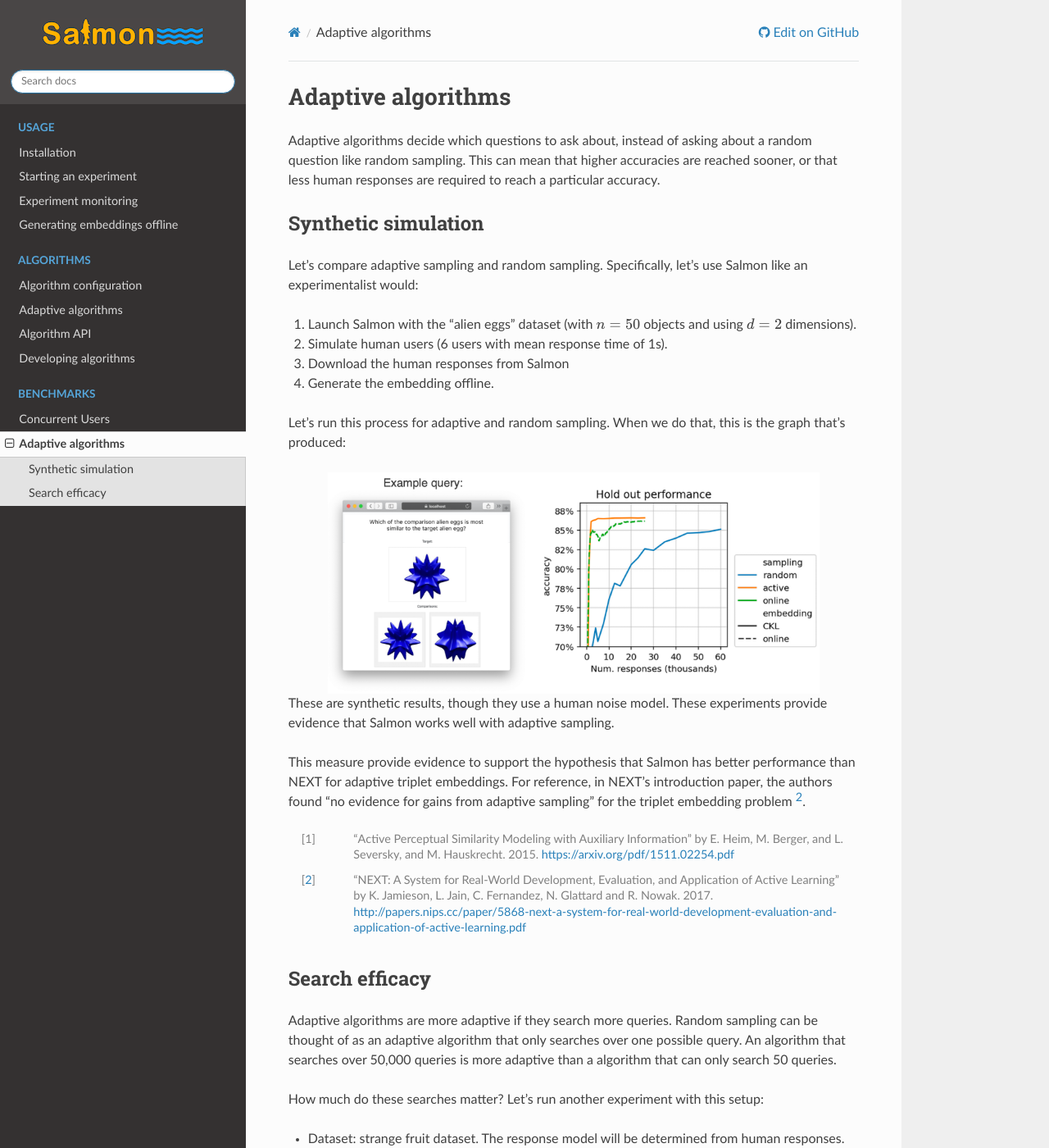
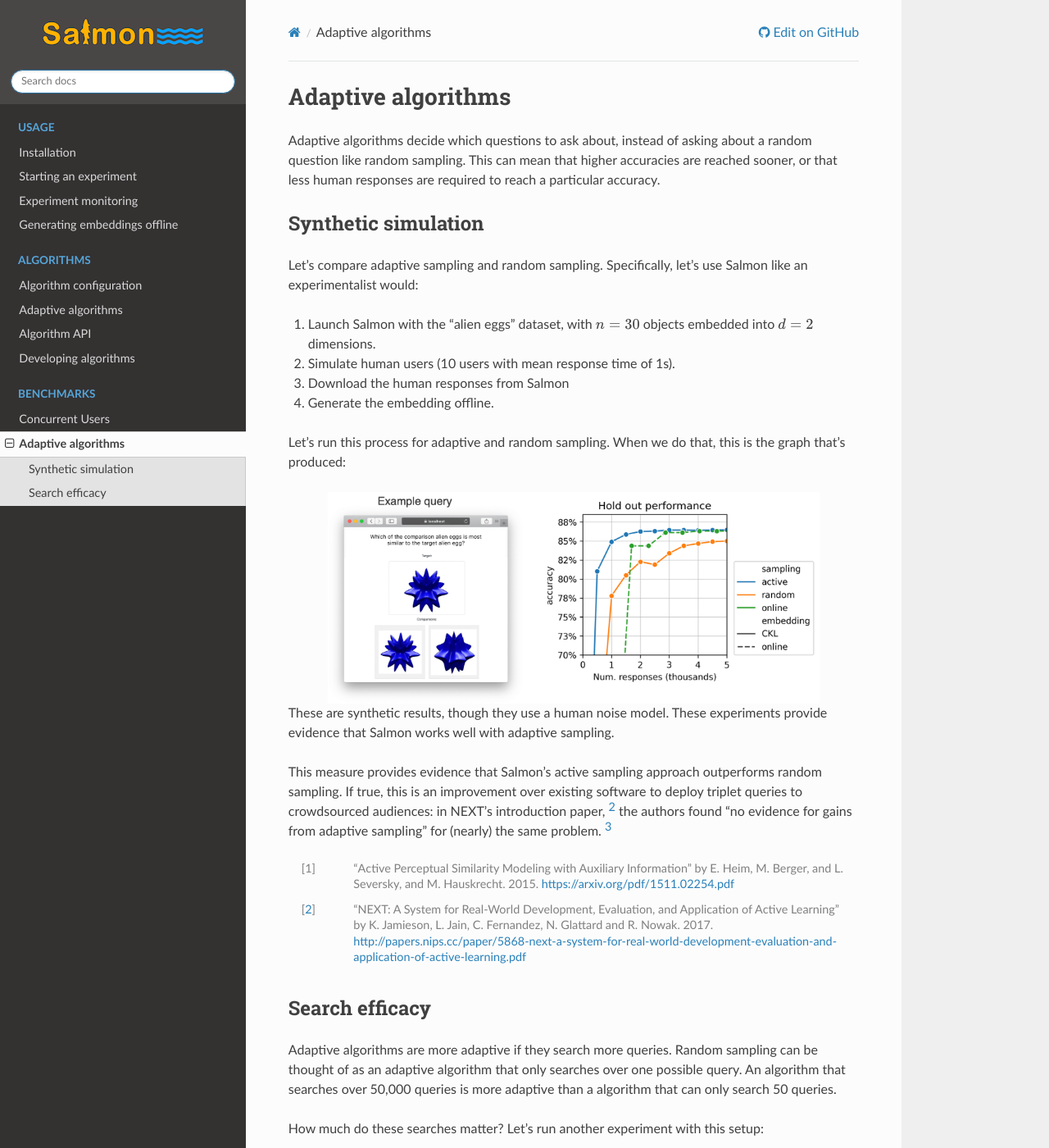
Before and after one commit to stsievert/salmon, a Sphinx documentation site: the page built from docs/source/benchmarks/adaptive.rst, in a window 1280 px wide and 1400 px high. Shown: the whole window at 82% size. Built offline with Sphinx 7.4.7 and the Read the Docs theme 2.0.0, drawn with Linux system fonts in a browser that asks for light colours; some of the changed text lies outside the part shown.

Commit message:
Edit benchmark

```diff
--- a/docs/source/benchmarks/adaptive.rst
+++ b/docs/source/benchmarks/adaptive.rst
@@ -12,9 +12,9 @@
 Let's compare adaptive sampling and random sampling. Specifically, let's use
 Salmon like an experimentalist would:
 
-1. Launch Salmon with the "alien eggs" dataset (with :math:`n=50` objects and
-   using :math:`d=2` dimensions).
-2. Simulate human users (6 users with mean response time of 1s).
+1. Launch Salmon with the "alien eggs" dataset, with :math:`n=30` objects
+   embedded into :math:`d=2` dimensions.
+2. Simulate human users (10 users with mean response time of 1s).
 3. Download the human responses from Salmon
 4. Generate the embedding offline.
 
@@ -28,10 +28,11 @@
 These are synthetic results, though they use a human noise model. These
 experiments provide evidence that Salmon works well with adaptive sampling.
 
-This measure provide evidence to support the hypothesis that Salmon has better
-performance than NEXT for adaptive triplet embeddings. For reference, in NEXT's
-introduction paper, the authors found "no evidence for gains from adaptive
-sampling" for the triplet embedding problem [2]_.
+This measure provides evidence that Salmon's active sampling approach
+outperforms random sampling. If true, this is an improvement over existing
+software to deploy triplet queries to crowdsourced audiences: in NEXT's
+introduction paper, [2]_ the authors found "no evidence for gains from adaptive
+sampling" for (nearly) the same problem. [#same]_
 
 .. [1] "Active Perceptual Similarity Modeling with Auxiliary Information" by E.
        Heim, M. Berger, and L. Seversky, and M. Hauskrecht. 2015.
@@ -81,3 +82,9 @@
 If you only have the budget for 4,000 queries the most complete search will reach about 82% accuracy. The least complete search will only reach about 60% accuracy.
 
 If you want to reach 80% accuracy, the most complete searches will require about 3,800 queries. The least complete searches will require 5,100 queries.
+
+.. rubric:: Footnotes
+
+.. [#same] Both experiment use :math:`n=30` objects and embed into :math:`d=2`
+           dimensions. The human noise model used in the Salmon experiments is
+           generated from the responses collected during NEXT's experiment.
```
Also changed, not shown: docs/source/benchmarks/imgs/synth-eg-acc.graffle/image6.png (added), docs/source/benchmarks/imgs/synth-eg-acc.graffle/image7.png (added), docs/source/benchmarks/imgs/synth-eg-acc.png, 1 other file.
